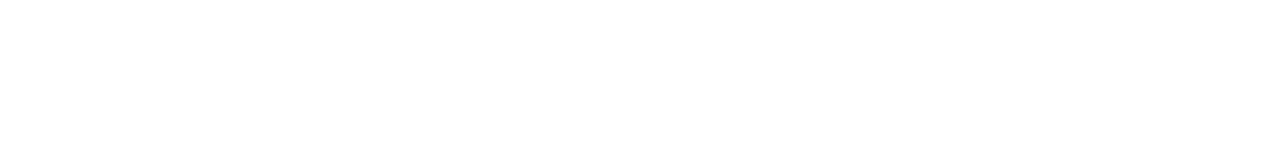
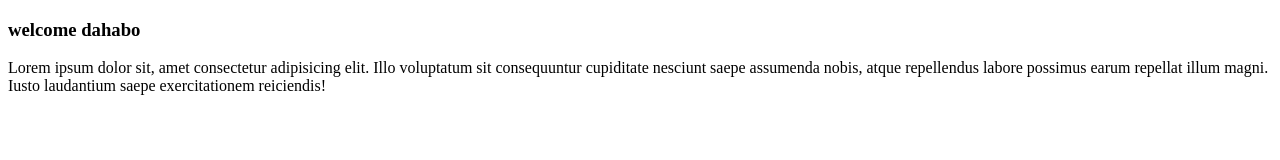
Before and after one commit to Goldenmubarak/fornslist, a plain HTML site: page index.html in a window 1280 px wide. Drawn offline with Linux system fonts and the light colour scheme.

Commit message:
i have made some changes

```diff
--- a/index.html
+++ b/index.html
@@ -7,6 +7,7 @@
     <link rel="stylesheet" href="style.css">
 </head>
 <body>
-
+    <h3>welcome dahabo</h3>
+    <p>Lorem ipsum dolor sit, amet consectetur adipisicing elit. Illo voluptatum sit consequuntur cupiditate nesciunt saepe assumenda nobis, atque repellendus labore possimus earum repellat illum magni. Iusto laudantium saepe exercitationem reiciendis!</p>
 </body>
 </html>
```
